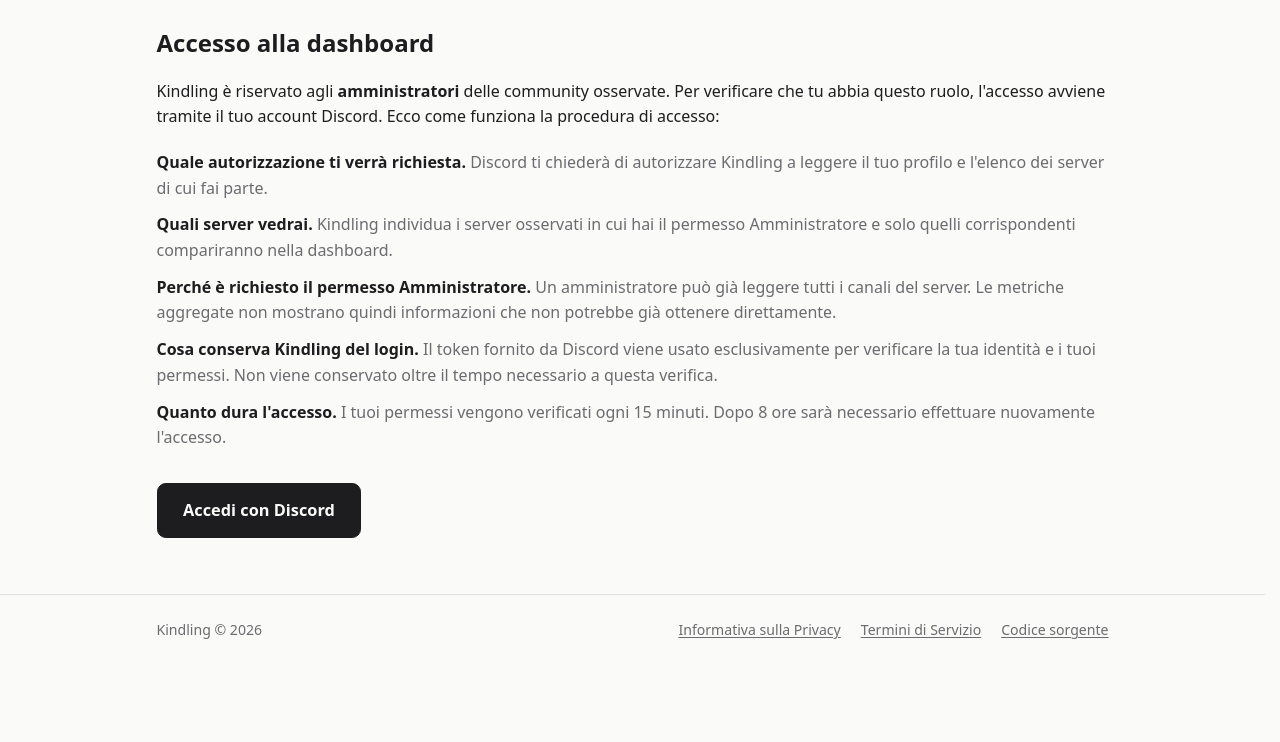
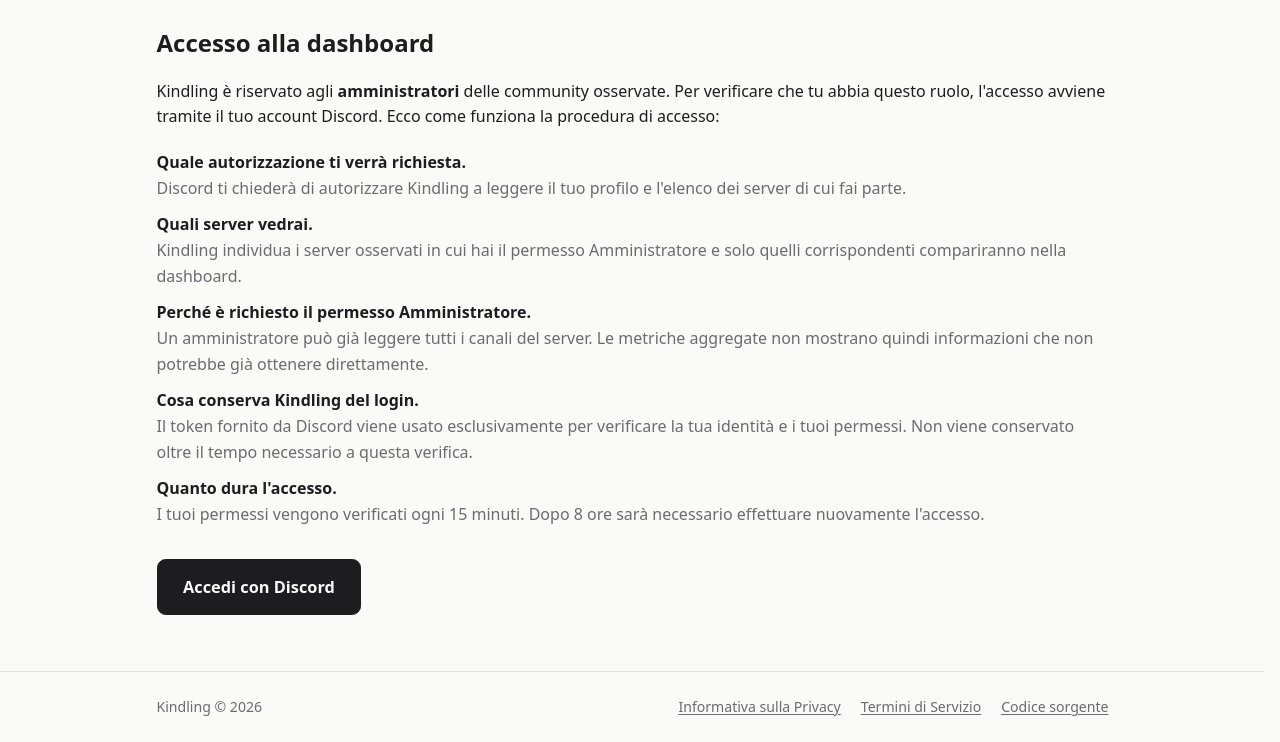
Before and after one commit to NikeGipple/Kindling, a Python web app: template dashboard/templates/accesso.html in a window 1280 px wide. Shown: the part 64-806 px from the top of the page. Before the commit the page ends 703 px from the top, so only its background shows below. Run offline with Jinja, Linux system fonts and the light colour scheme; the template is opened without the code that fills it: most values are stand-ins (such as "Sample title", 1, 10 or a date in 2020).

Commit message:
accesso: il termine di ogni voce e' un titolo, la risposta va a capo
.fatti strong diventa un blocco: "Quale autorizzazione ti verra'
richiesta." sta su una riga sua e la frase che risponde comincia sotto,
per tutte e cinque le voci. Solo CSS, il template non cambia.

Verificato a 1280 con getBoundingClientRect: in ogni voce la prima riga
della risposta comincia sotto il fondo del titolo. pytest: 664 passed,
28 skipped.

Co-Authored-By: Claude Opus 5.5 <noreply@anthropic.com>

```diff
--- a/dashboard/static/dashboard.css
+++ b/dashboard/static/dashboard.css
@@ -324,7 +324,9 @@ body:has(header.sito nav.servizio) main li { max-width: none; }
    elenco si trovano. */
 .fatti { list-style: none; padding: 0; margin: 1.25rem 0 2rem; }
 .fatti li { margin-bottom: .7rem; color: var(--tenue); }
-.fatti strong { color: var(--testo); font-weight: 600; }
+/* Il termine e' il titolo della voce, e la frase che segue ne e' la risposta:
+   va a capo sotto di lui invece di continuare sulla stessa riga. */
+.fatti strong { display: block; color: var(--testo); font-weight: 600; }
 
 h3 { font-size: 1rem; margin: 1.25rem 0 .25rem; }
 h1 { font-size: 1.5rem; margin: 0 0 .25rem; }
```
